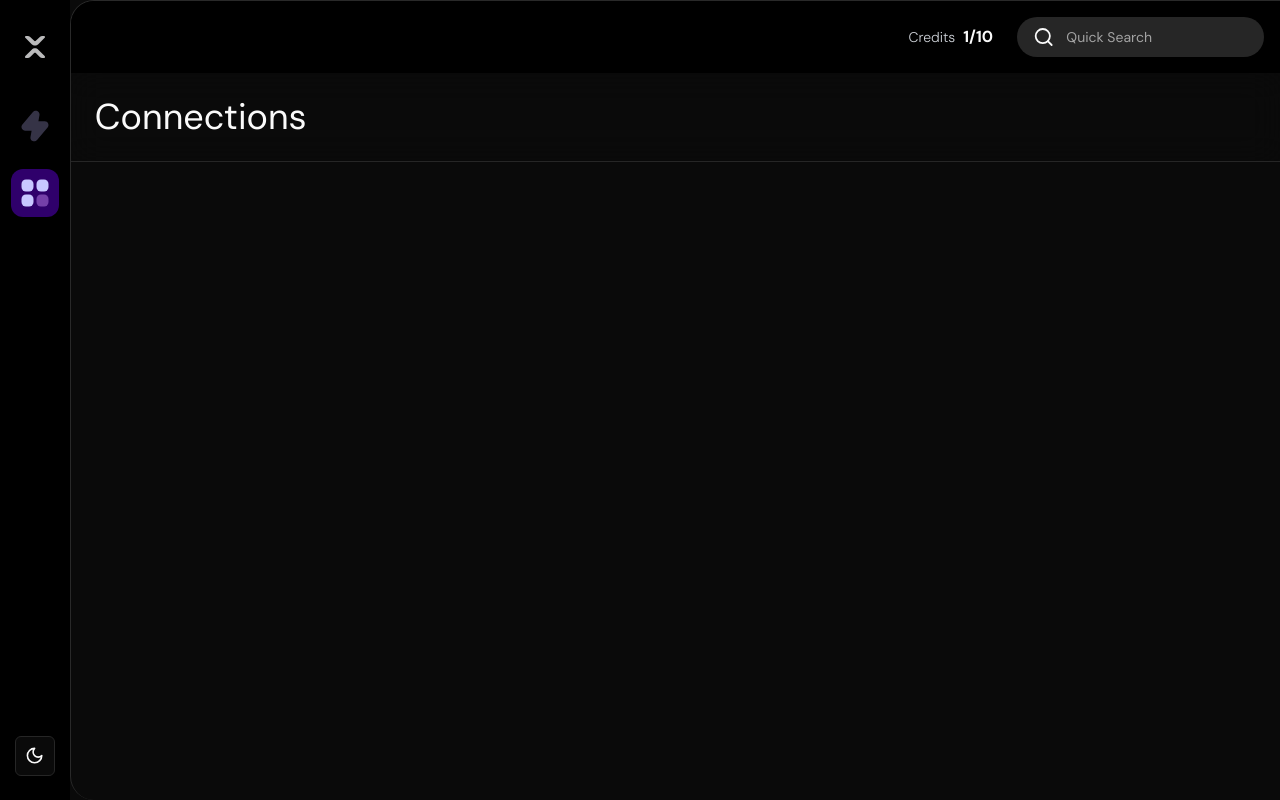
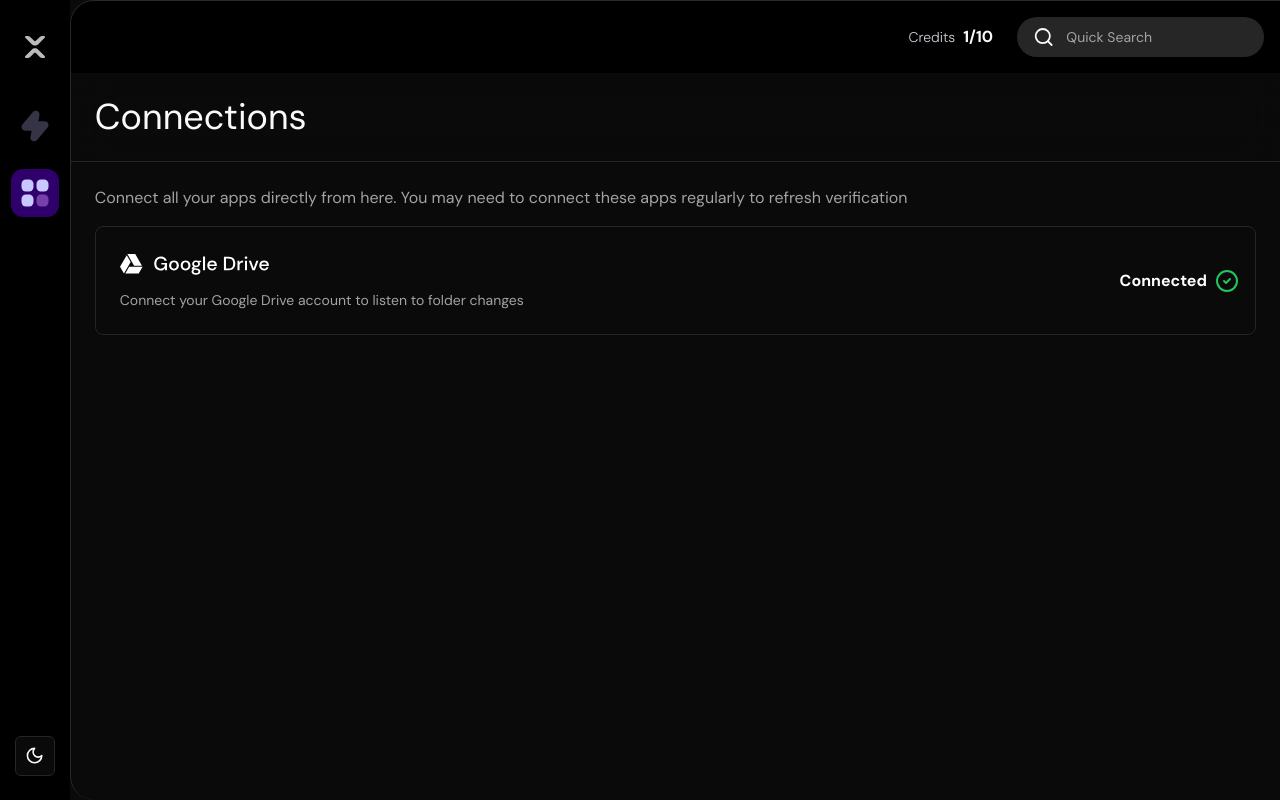
Before and after one commit to minhdao911/automation-builder, a Next.js app: page /connections in a window 1280 px wide. Built offline with nearby package versions, Linux system fonts and the light colour scheme.

Commit message:
implement connection page ui and add google node connection

```diff
--- /dev/null
+++ b/app/(main)/connections/_components/connection-card.tsx
@@ -0,0 +1,52 @@
+import { FunctionComponent } from "react";
+import { Card, CardDescription, CardHeader } from "@/components/ui/card";
+import { ConnectionType } from "@/lib/types";
+import { CircleCheck } from "lucide-react";
+import Image from "next/image";
+import Link from "next/link";
+
+interface ConnectionCardProps {
+  type: ConnectionType;
+  icon: string;
+  description: string;
+  //   connected: { [key: string]: boolean };
+}
+
+const ConnectionCard: FunctionComponent<ConnectionCardProps> = ({
+  type,
+  icon,
+  description,
+  //   connected,
+}) => {
+  return (
+    <Card className="flex w-full items-center justify-between">
+      <CardHeader className="flex flex-col gap-2">
+        <Image
+          src={`/${icon}.svg`}
+          alt={type}
+          height={150}
+          width={150}
+          className="object-contain"
+        />
+        <CardDescription>{description}</CardDescription>
+      </CardHeader>
+      <div className="flex flex-col items-center gap-2 p-4">
+        {true ? (
+          <div className="flex items-center font-bold text-white">
+            Connected
+            <CircleCheck size={24} className="ml-2 text-green-500" />
+          </div>
+        ) : (
+          <Link
+            href="#"
+            className=" rounded-lg bg-primary p-2 font-bold text-primary-foreground"
+          >
+            Connect
+          </Link>
+        )}
+      </div>
+    </Card>
+  );
+};
+
+export default ConnectionCard;
--- a/app/(main)/connections/page.tsx
+++ b/app/(main)/connections/page.tsx
@@ -1,12 +1,22 @@
 import PageContainer from "@/components/page-container";
+import { CONNECTIONS } from "@/lib/constant";
 import { FunctionComponent } from "react";
+import ConnectionCard from "./_components/connection-card";
 
 interface ConnectionsProps {}
 
 const Connections: FunctionComponent<ConnectionsProps> = () => {
   return (
     <PageContainer title="Connections">
-      <div></div>
+      <div className="relative flex flex-col gap-4">
+        <section className="flex flex-col gap-4 p-6 text-muted-foreground">
+          Connect all your apps directly from here. You may need to connect
+          these apps regularly to refresh verification
+          {CONNECTIONS.map((connection, index) => (
+            <ConnectionCard key={index} {...connection} />
+          ))}
+        </section>
+      </div>
     </PageContainer>
   );
 };
--- /dev/null
+++ b/components/ui/card.tsx
@@ -0,0 +1,79 @@
+import * as React from "react"
+
+import { cn } from "@/lib/utils"
+
+const Card = React.forwardRef<
+  HTMLDivElement,
+  React.HTMLAttributes<HTMLDivElement>
+>(({ className, ...props }, ref) => (
+  <div
+    ref={ref}
+    className={cn(
+      "rounded-lg border bg-card text-card-foreground shadow-sm",
+      className
+    )}
+    {...props}
+  />
+))
+Card.displayName = "Card"
+
+const CardHeader = React.forwardRef<
+  HTMLDivElement,
+  React.HTMLAttributes<HTMLDivElement>
+>(({ className, ...props }, ref) => (
+  <div
+    ref={ref}
+    className={cn("flex flex-col space-y-1.5 p-6", className)}
+    {...props}
+  />
+))
+CardHeader.displayName = "CardHeader"
+
+const CardTitle = React.forwardRef<
+  HTMLParagraphElement,
+  React.HTMLAttributes<HTMLHeadingElement>
+>(({ className, ...props }, ref) => (
+  <h3
+    ref={ref}
+    className={cn(
+      "text-2xl font-semibold leading-none tracking-tight",
+      className
+    )}
+    {...props}
+  />
+))
+CardTitle.displayName = "CardTitle"
+
+const CardDescription = React.forwardRef<
+  HTMLParagraphElement,
+  React.HTMLAttributes<HTMLParagraphElement>
+>(({ className, ...props }, ref) => (
+  <p
+    ref={ref}
+    className={cn("text-sm text-muted-foreground", className)}
+    {...props}
+  />
+))
+CardDescription.displayName = "CardDescription"
+
+const CardContent = React.forwardRef<
+  HTMLDivElement,
+  React.HTMLAttributes<HTMLDivElement>
+>(({ className, ...props }, ref) => (
+  <div ref={ref} className={cn("p-6 pt-0", className)} {...props} />
+))
+CardContent.displayName = "CardContent"
+
+const CardFooter = React.forwardRef<
+  HTMLDivElement,
+  React.HTMLAttributes<HTMLDivElement>
+>(({ className, ...props }, ref) => (
+  <div
+    ref={ref}
+    className={cn("flex items-center p-6 pt-0", className)}
+    {...props}
+  />
+))
+CardFooter.displayName = "CardFooter"
+
+export { Card, CardHeader, CardFooter, CardTitle, CardDescription, CardContent }
--- a/lib/constant.ts
+++ b/lib/constant.ts
@@ -1,7 +1,6 @@
 import Category from "@/components/icons/category";
 import Workflows from "@/components/icons/workflows";
-// import Home from "@/components/icons/home";
-// import Settings from "@/components/icons/settings";
+import { Connection } from "./types";
 
 export const integrations = [
   "gmail",
@@ -15,5 +14,15 @@
 export const menuOptions = [
   { name: "Workflows", Component: Workflows, href: "/workflows" },
   { name: "Connections", Component: Category, href: "/connections" },
-  // { name: "Settings", Component: Settings, href: "/settings" },
 ];
+
+export const CONNECTIONS: Connection[] = [
+  {
+    type: "Google Drive",
+    description:
+      "Connect your Google Drive account to listen to folder changes",
+    icon: "google-drive",
+    connectionKey: "googleNode",
+    alwaysTrue: true,
+  },
+];
--- /dev/null
+++ b/lib/types.ts
@@ -0,0 +1,16 @@
+export type ConnectionType = "Google Drive" | "Notion" | "Slack" | "Discord";
+
+export type ConnectionKey =
+  | "googleNode"
+  | "notionNode"
+  | "slackNode"
+  | "discordNode";
+
+export type Connection = {
+  type: ConnectionType;
+  description: string;
+  icon: string;
+  connectionKey: ConnectionKey;
+  accessTokenKey?: string;
+  alwaysTrue?: boolean;
+};
--- a/package.json
+++ b/package.json
@@ -26,7 +26,8 @@
     "react-dom": "^18",
     "svix": "^1.24.0",
     "tailwind-merge": "^2.3.0",
-    "tailwindcss-animate": "^1.0.7"
+    "tailwindcss-animate": "^1.0.7",
+    "zod": "^3.23.8"
   },
   "devDependencies": {
     "@types/node": "^20",
```
Also changed, not shown: providers/connections-provider.tsx (added, +44 -0 lines), 1 other file (tests, documents, lock files or other folders).
